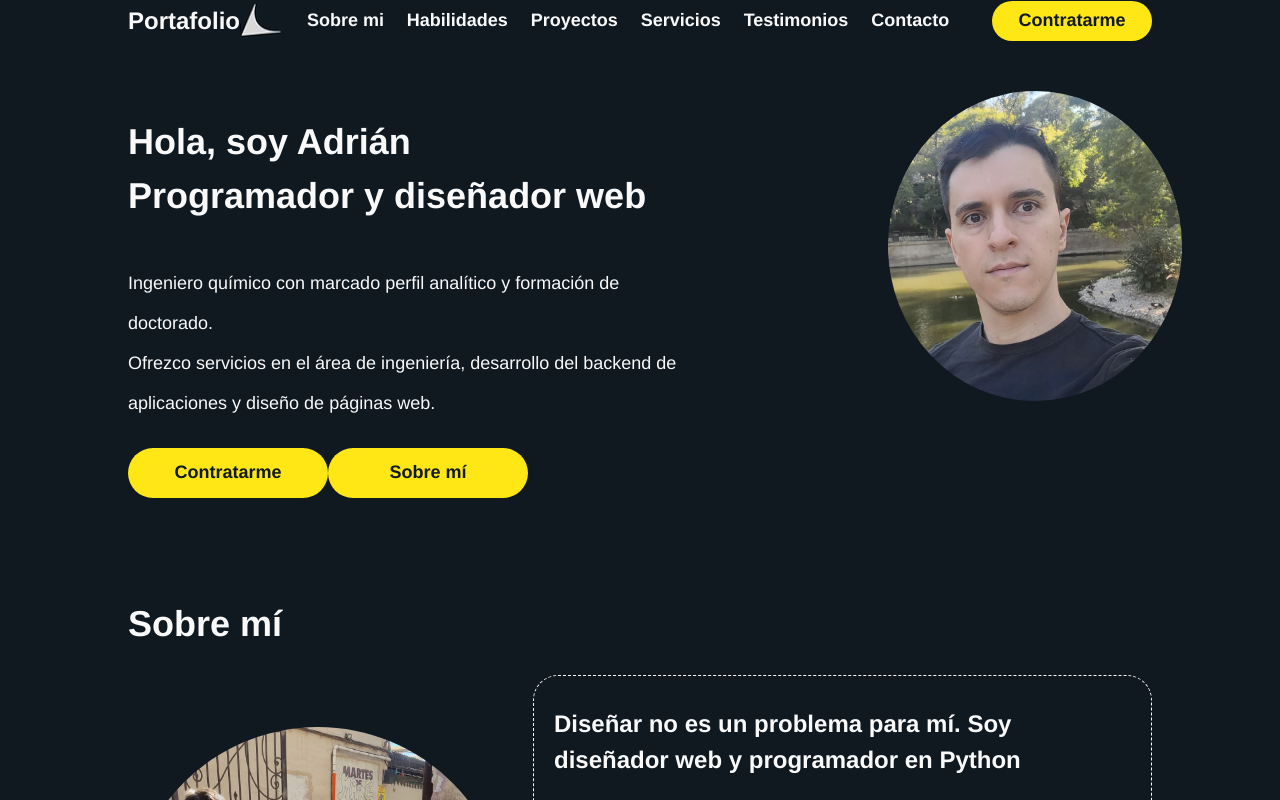
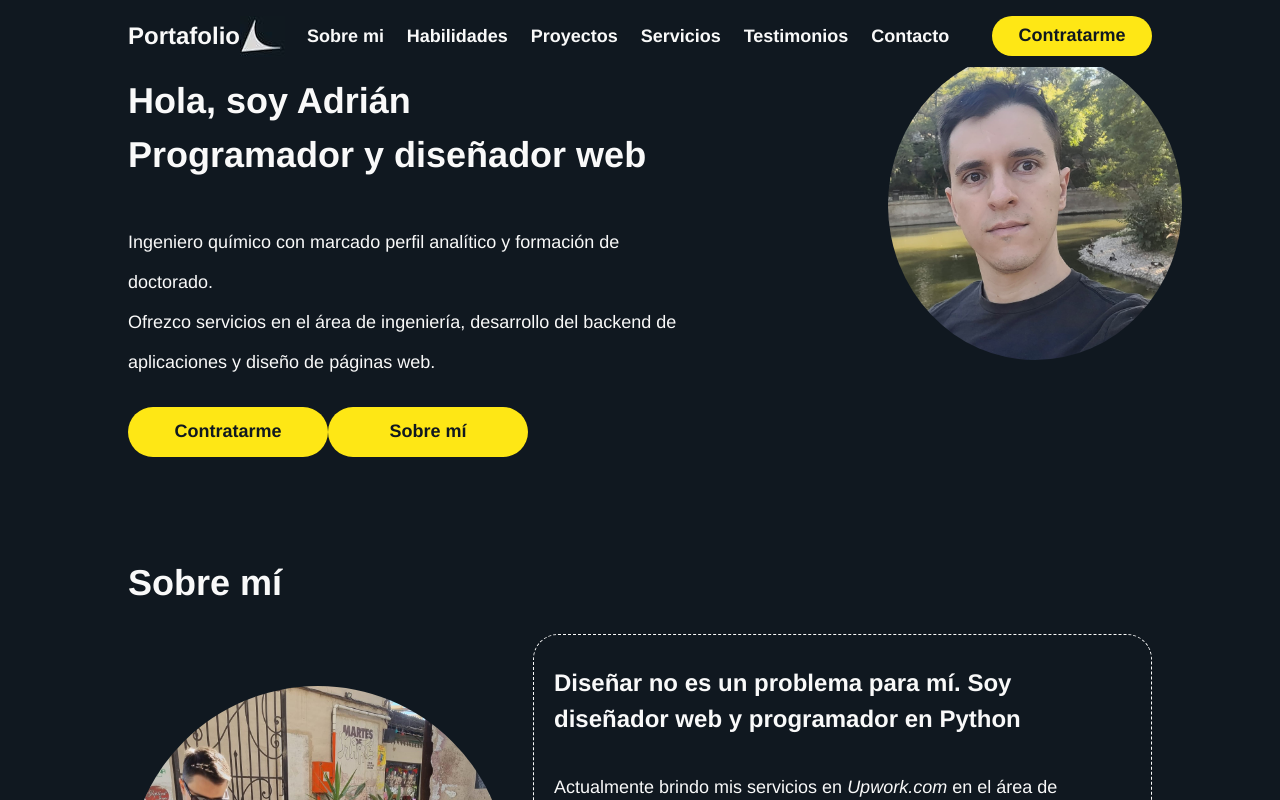
Before and after one commit to AdrianParodi/html-portfolio-react, a React (Vite) app: page / in a window 1280 px wide. Shown: the top 800 px of the page. Built offline with nearby package versions, Linux system fonts and the light colour scheme.

Commit message:
Header fijado. Todavía faltan botones y eliminar subrayado de la palabra portfolio

```diff
--- a/src/Component/Header/Header.jsx
+++ b/src/Component/Header/Header.jsx
@@ -15,7 +15,7 @@ const Header=()=>{
 
     return(
         <Flex as='header' alignItems="center" marginLeft='auto'
-        marginRight='auto' bg={colors.color1}>
+        marginRight='auto' bg={colors.color1} height='4.2rem' position='fixed' top='0' zIndex='10' width='100%' pt='5px'>
             {/* <Flex className="header-container" justifyContent='space-between'> */}
 
             <Flex as='section' display='flex' flexDirection='row' justifyContent='space-between' width='100%'>
```
